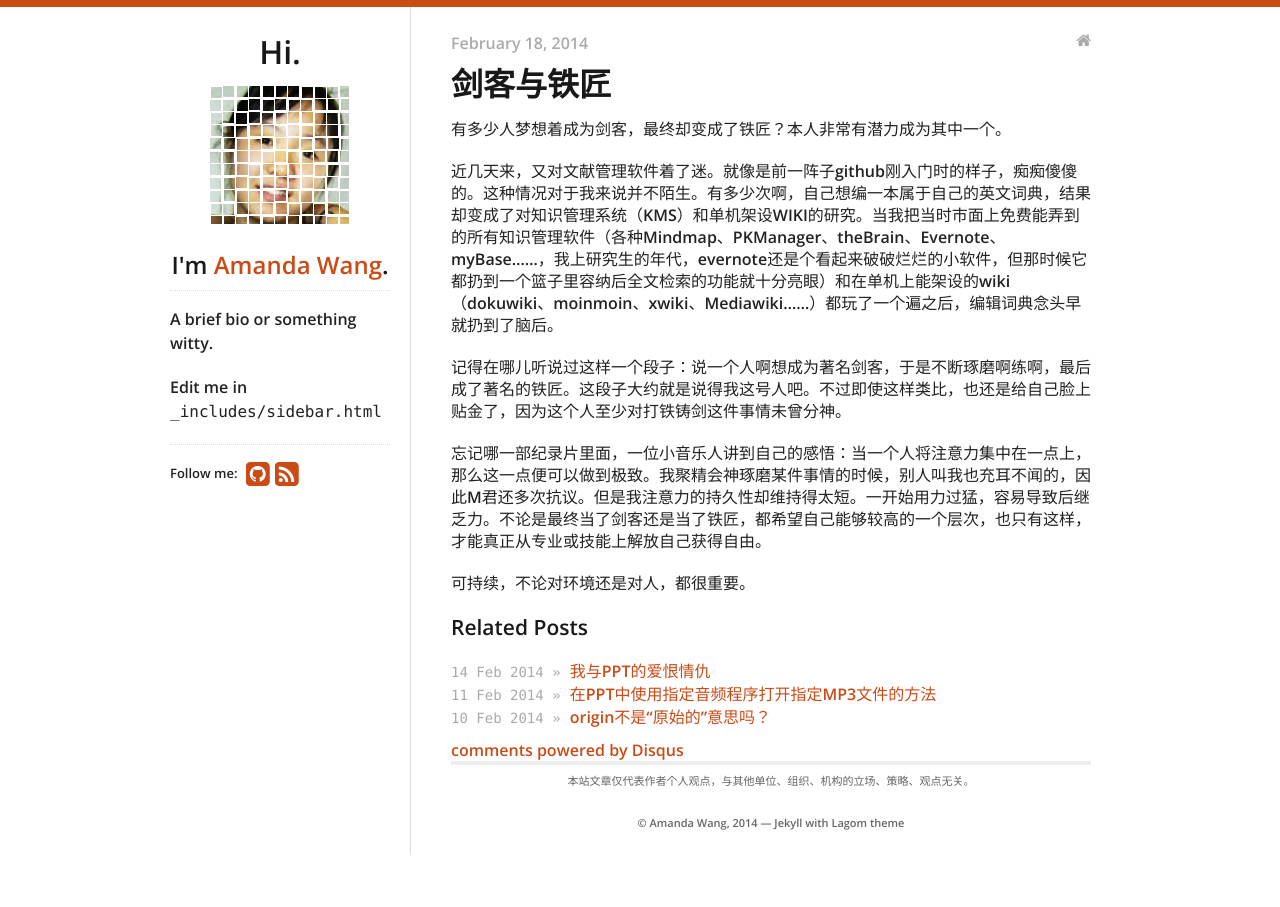
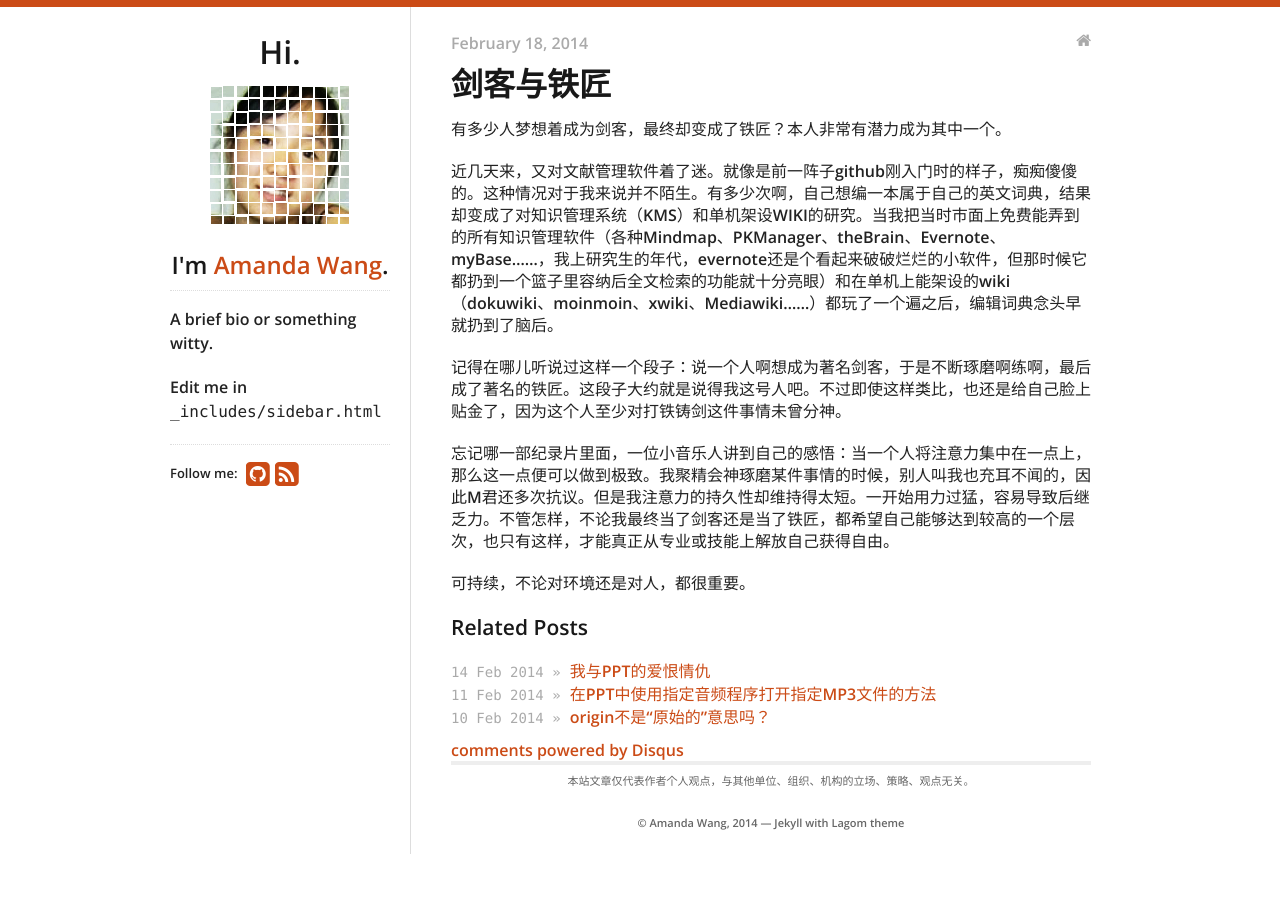
Before and after one commit to fantaghiro/fantaghiro.github.io, a Jekyll site: the page built from _posts/2014-02-18-Methods-and-Goals.markdown, in a window 1280 px wide. Built offline with Jekyll 4.4.1, drawn with Linux system fonts in a browser that asks for light colours; nearby versions of some CDN libraries; comment, search, counter and statistics services are not loaded.

Commit message:
Update 2014-02-18-Methods-and-Goals.markdown

```diff
--- a/_posts/2014-02-18-Methods-and-Goals.markdown
+++ b/_posts/2014-02-18-Methods-and-Goals.markdown
@@ -12,6 +12,6 @@ tags:
 
 记得在哪儿听说过这样一个段子：说一个人啊想成为著名剑客，于是不断琢磨啊练啊，最后成了著名的铁匠。这段子大约就是说得我这号人吧。不过即使这样类比，也还是给自己脸上贴金了，因为这个人至少对打铁铸剑这件事情未曾分神。
 
-忘记哪一部纪录片里面，一位小音乐人讲到自己的感悟：当一个人将注意力集中在一点上，那么这一点便可以做到极致。我聚精会神琢磨某件事情的时候，别人叫我也充耳不闻的，因此M君还多次抗议。但是我注意力的持久性却维持得太短。一开始用力过猛，容易导致后继乏力。不论是最终当了剑客还是当了铁匠，都希望自己能够较高的一个层次，也只有这样，才能真正从专业或技能上解放自己获得自由。
+忘记哪一部纪录片里面，一位小音乐人讲到自己的感悟：当一个人将注意力集中在一点上，那么这一点便可以做到极致。我聚精会神琢磨某件事情的时候，别人叫我也充耳不闻的，因此M君还多次抗议。但是我注意力的持久性却维持得太短。一开始用力过猛，容易导致后继乏力。不管怎样，不论我最终当了剑客还是当了铁匠，都希望自己能够达到较高的一个层次，也只有这样，才能真正从专业或技能上解放自己获得自由。
 
 可持续，不论对环境还是对人，都很重要。
```
